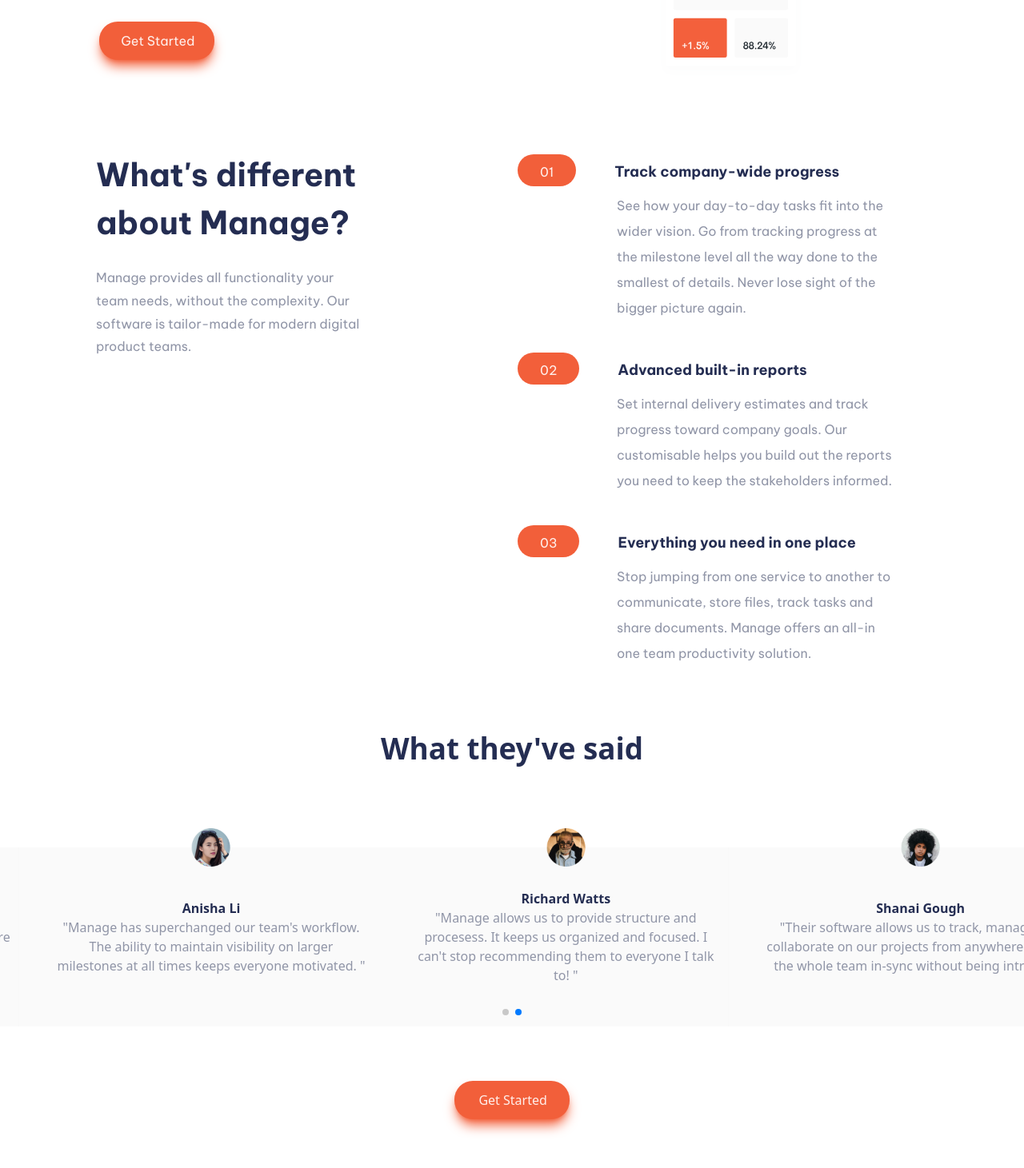
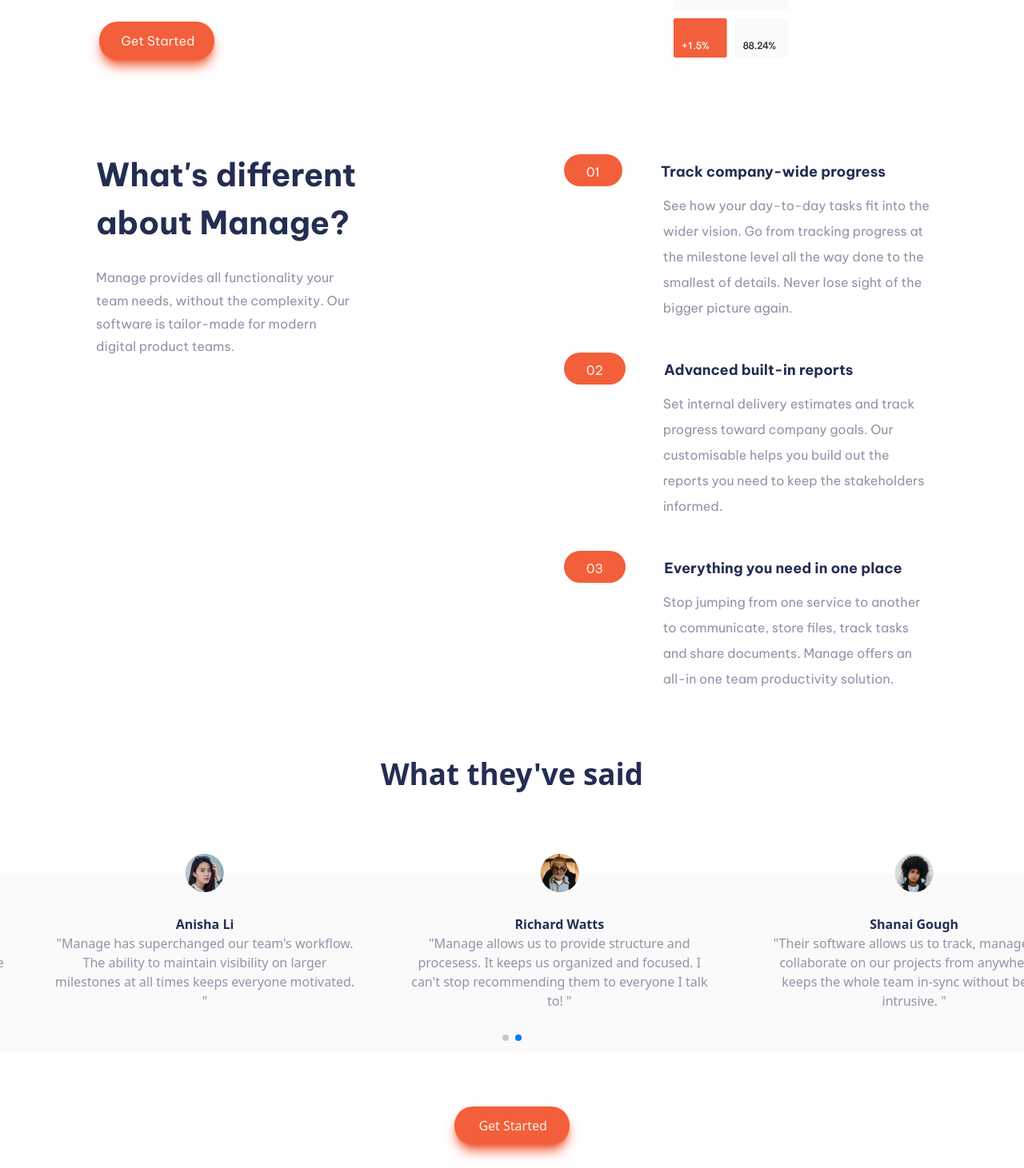
Before and after one commit to Elrey009/Manage-Landing-Page, a React (Vite) app: page / in a window 1280 px wide. Shown: the part 389-1850 px from the top of the page at 80% size. Built offline with nearby package versions, Linux system fonts and the light colour scheme; a web font is replaced by a local one.

Commit message:
modified components

```diff
--- a/src/components/Testimonials.jsx
+++ b/src/components/Testimonials.jsx
@@ -18,7 +18,7 @@ import Button from "./Button";
 import { useState, useEffect } from "react";
 
 const Testimonial = () => {
-  const [revPerPage, setRevPerPage] = useState(false);
+  const [revPerPage, setRevPerPage] = useState(1);
 
   useEffect(() => {
     const handleResize = () => {
@@ -48,7 +48,7 @@ const Testimonial = () => {
   }, []);
 
   useEffect(() => {
-    if (window.innerWidth > 0 && window.innerWidth < 780) {
+    if (window.innerWidth > 0 && window.innerWidth < 700) {
       setRevPerPage(1);
     } else if (window.innerWidth > 700 && window.innerWidth < 1000) {
       setRevPerPage(2);
@@ -63,13 +63,14 @@ const Testimonial = () => {
       </h2>
       <Swiper
         className=" w-full mySwiper"
-        spaceBetween={revPerPage === 3 ? 50 : 0}
+        spaceBetween={revPerPage === 3 ? 50 : 20}
+        gap={revPerPage === 3 ? 50 : 20}
         slidesPerView={revPerPage}
         // virtual
         modules={[Navigation, Pagination, A11y, Virtual, Autoplay]}
         // navigation
         autoplay={{
-          delay: 5000,
+          delay: 3000,
           disableOnInteraction: false,
         }}
         pagination={{ clickable: true }}
@@ -79,14 +80,14 @@ const Testimonial = () => {
           console.log(item);
           return (
             <SwiperSlide key={item.name} className=" swiper-slide border-none">
-              <div className=" w-[24rem] h-[14rem] flex mx-6 bg-VaryLightGray  flex-col justify-center  items-center relative mt-9 lg:w-[30rem] ">
+              <div className=" w-[24.5rem] h-[14rem] flex mx-4 bg-VaryLightGray  flex-col justify-center  items-center relative mt-9 lg:w-[30rem] ">
                 <img
                   src={item.img}
                   alt={item.name}
                   className="w-12 absolute -top-[1.5rem] pb-6"
                 />
                 <h4 className="font-bold ">{item.name}</h4>
-                <p className=" text-center px-[2.9rem] text-DarkGrayishBlue ">
+                <p className=" text-center px-[3rem] text-DarkGrayishBlue ">
                   {item.content}
                 </p>
               </div>
--- a/src/components/Value.jsx
+++ b/src/components/Value.jsx
@@ -1,9 +1,9 @@
 import data from "../data/ValueData";
 const Value = () => {
   return (
-    <section className=" font-BeVietnamPro  text-DarkGrayishBlue text-[16px] lg:flex  ">
+    <section className=" font-BeVietnamPro  text-DarkGrayishBlue text-[16px] lg:flex lg:justify-between ">
       <div className="my-10 text-center lg:pl-[7.5rem] ">
-        <h2 className=" text-[2.5rem] font-bold text-center lg:text-left   text-DarkBlue py-6">
+        <h2 className=" text-[2.5rem] font-bold text-center lg:text-left  text-DarkBlue py-6">
           What's different about Manage?
         </h2>
         <p className=" px-11 leading-[1.8] lg:text-left lg:pl-0 lg:pr-2  ">
@@ -13,7 +13,7 @@ const Value = () => {
         </p>
       </div>
 
-      <div className=" lg:px-36 lg:mt-16 ">
+      <div className=" lg:px-24 lg:mt-16 lg:ml-28 ">
         {data.map((item) => (
           <div key={item.id}>
             <div className=" flex items-center relative ">
@@ -21,7 +21,9 @@ const Value = () => {
                 {item.id}
               </div>
               <div className=" text-DarkBlue font-bold text-lg bg-VeryPaleRed h-12 w-full ml-9 text-center pl-11 py-3 lg:bg-transparent lg:w-[%] lg:pl-0 ">
-                <h3 className=" whitespace-nowrap px-4 lg:text-left lg:pl-3 ">{item.header}</h3>
+                <h3 className=" whitespace-nowrap px-4 lg:text-left lg:pl-3 ">
+                  {item.header}
+                </h3>
               </div>
             </div>
             <p className=" px-5 py-5 mb-8 leading-[2] lg:ml-[9rem] lg:py-1 ">
```
